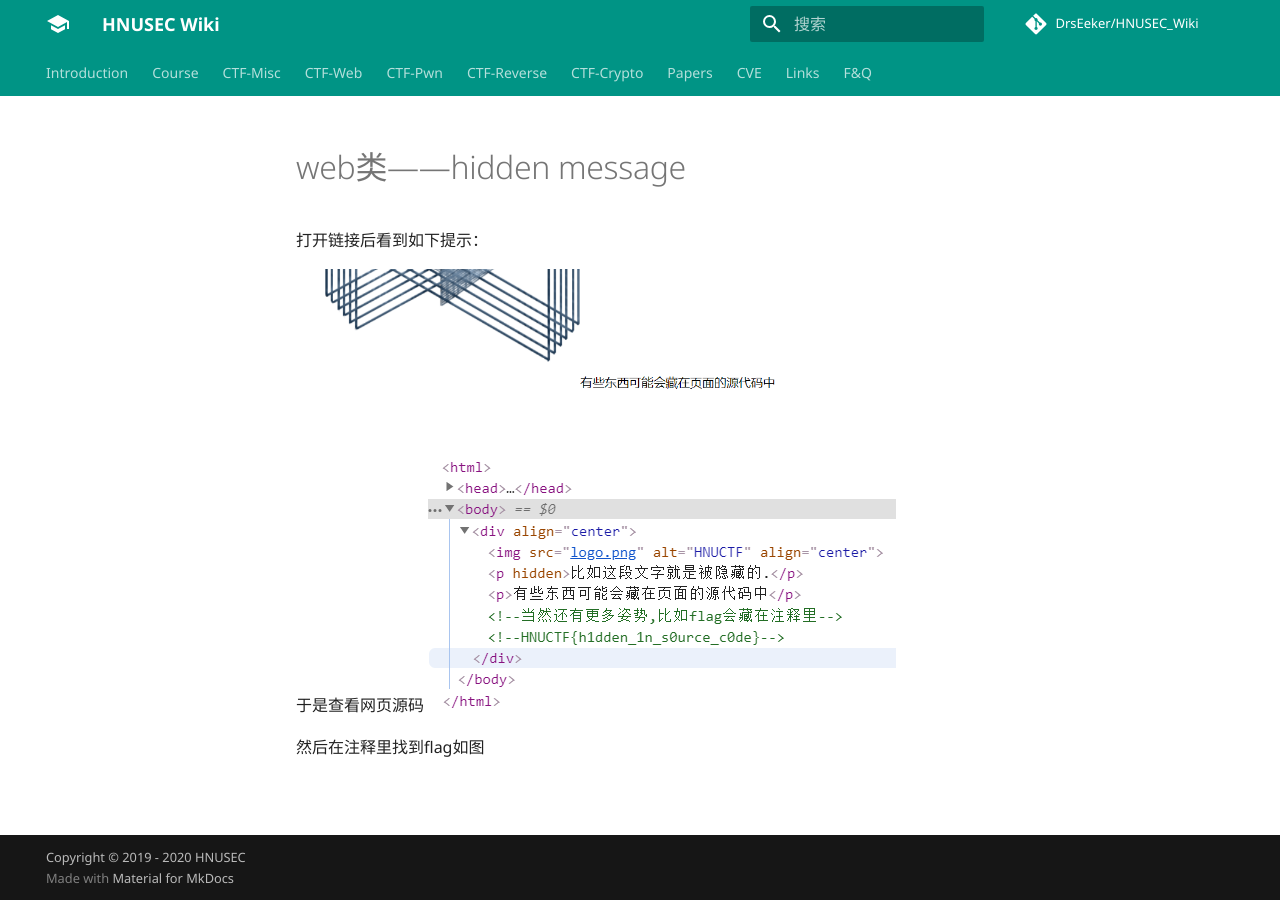
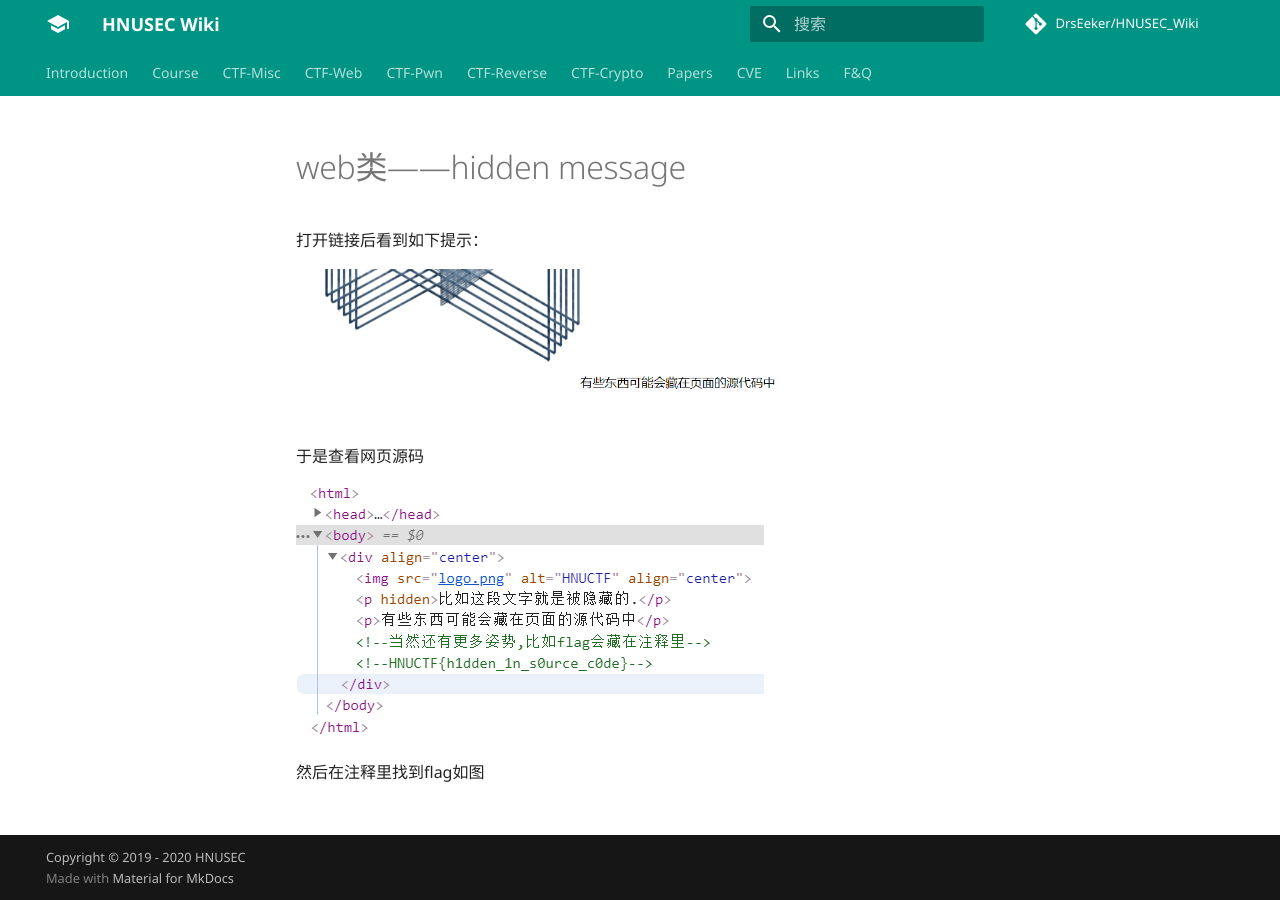
Before and after one commit to DrsEeker/HNUSEC_Wiki, an MkDocs documentation site: the page built from docs/CTF-Web/wp/hidden message/web类——hidden message.md, in a window 1280 px wide. Built offline with MkDocs 1.6.1 and Material for MkDocs 9.7.7, drawn with Linux system fonts in a browser that asks for light colours; comment, search, counter and statistics services are not loaded.

```diff
--- a/docs/CTF-Web/wp/hidden message/web类——hidden message.md
+++ b/docs/CTF-Web/wp/hidden message/web类——hidden message.md
@@ -3,9 +3,8 @@
 打开链接后看到如下提示：
 
 ![](png/png1.png)
+于是查看网页源码
 
-
-于是查看网页源码
 ![](png/png2.png)
 
 
```
